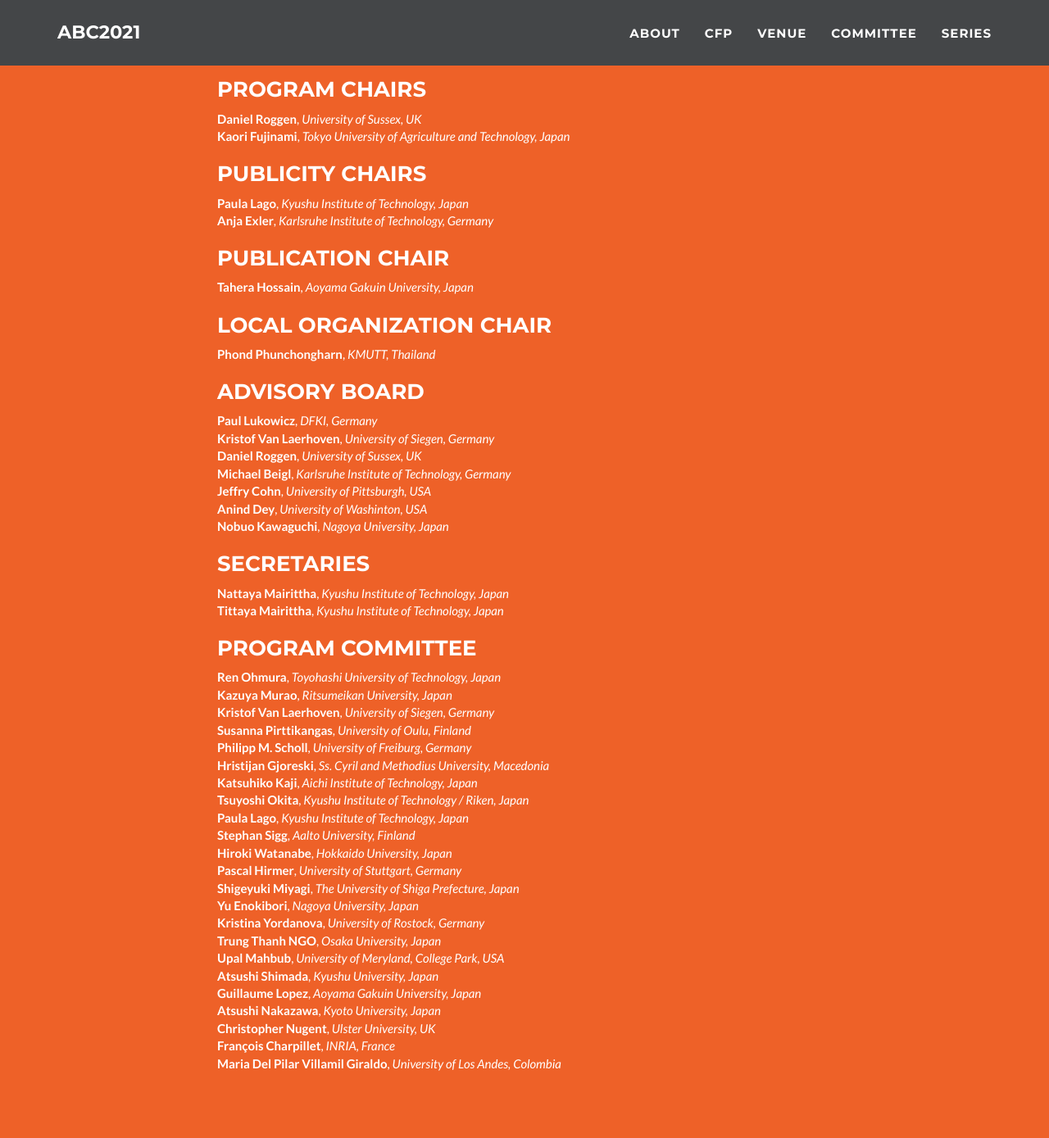
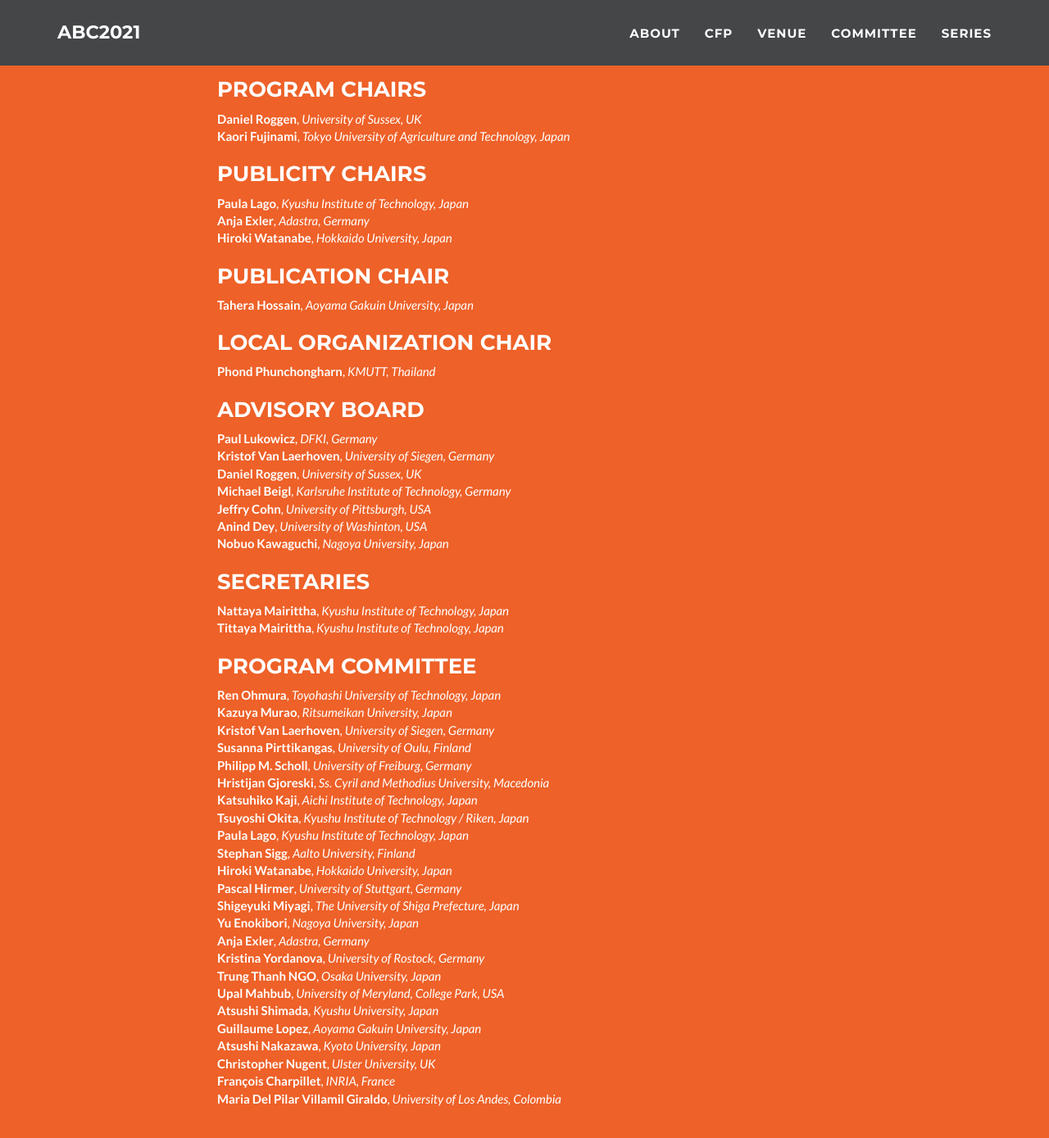
Before and after one commit to abc-research/abc-research.github.io, a Jekyll site: the page built from index.html, in a window 1280 px wide and 1400 px high, scrolled down 3969 px. Shown: the top 1389 px of the window at 82% size. Built offline with Jekyll 4.4.1, drawn with Linux system fonts in a browser that asks for light colours.

Commit message:
Update _config.yml

```diff
--- a/_config.yml
+++ b/_config.yml
@@ -111,9 +111,9 @@ committee:
       - name: Paula Lago
         affil: Kyushu Institute of Technology, Japan
       - name: Anja Exler
-        affil: Karlsruhe Institute of Technology, Germany
-#      - name: Hiroki Watanabe
-#        affil: Hokkaido University, Japan
+        affil: Adastra, Germany
+      - name: Hiroki Watanabe
+        affil: Hokkaido University, Japan
   - role: Publication Chair
     member:
       - name: Tahera Hossain
@@ -176,8 +176,8 @@ committee:
         affil: The University of Shiga Prefecture, Japan
       - name: Yu Enokibori
         affil: Nagoya University, Japan
-#      - name: Anja Exler
-#        affil: Karlsruhe Institute of Technology, Germany
+      - name: Anja Exler
+        affil: Adastra, Germany
       - name: Kristina Yordanova
         affil: University of Rostock, Germany
       - name: Trung Thanh NGO
```
